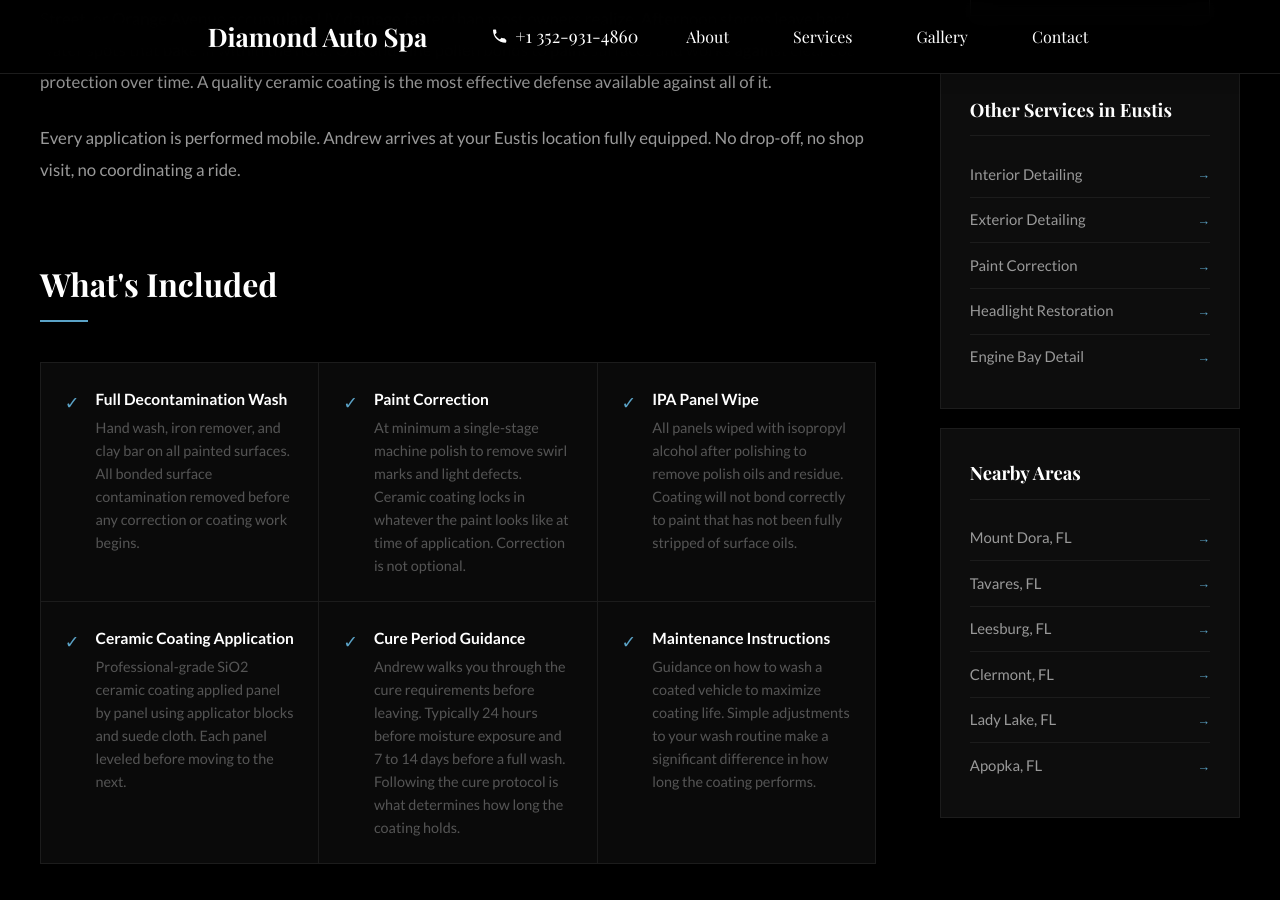
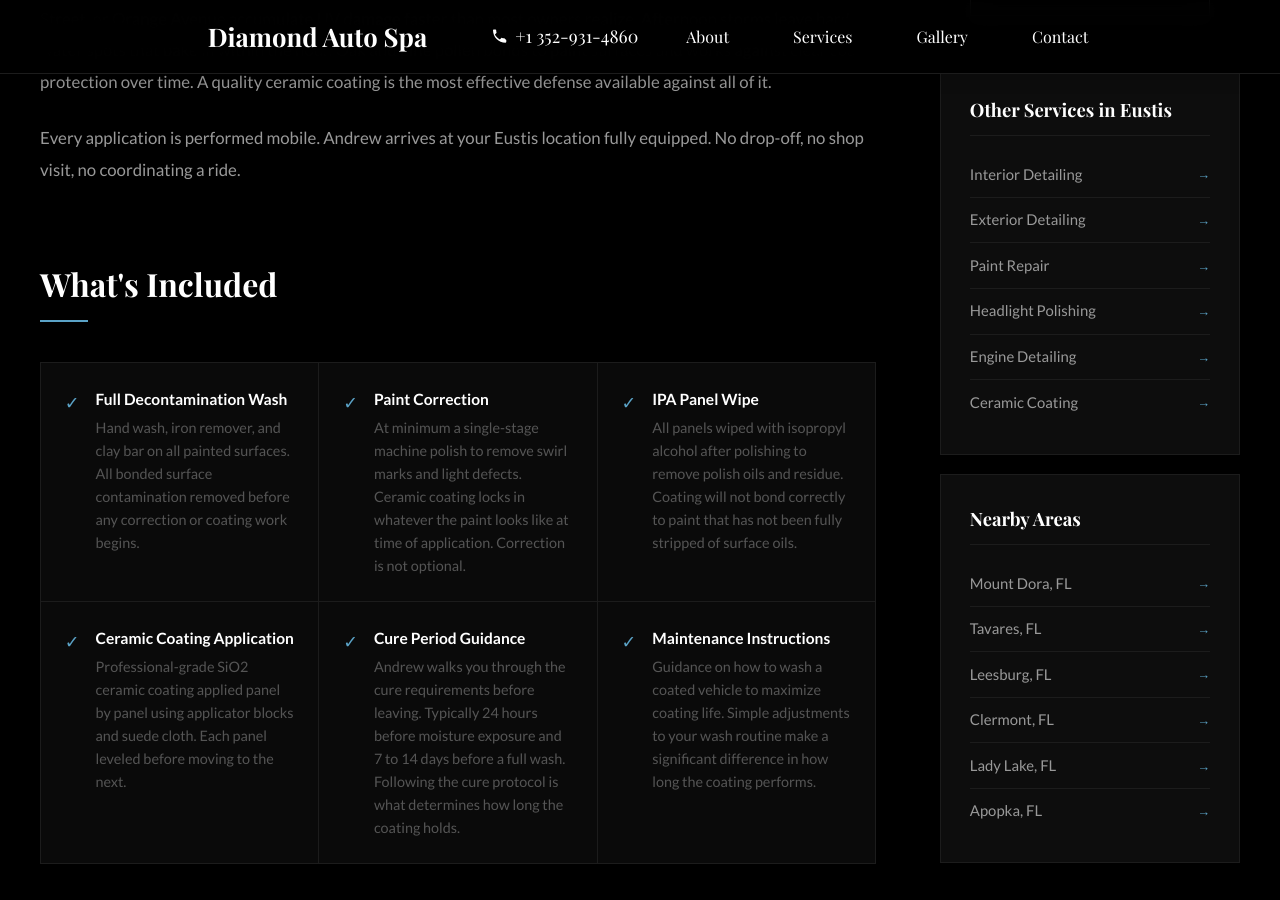
Before and after one commit to JamesBrownR/Diamond-Auto-Spa-Detailing, a Jekyll site: the page built from service-area/eustis-fl/ceramic-coating/index.html, in a window 1280 px wide and 900 px high, scrolled down 1095 px. Built offline with Jekyll 4.4.1, drawn with Linux system fonts in a browser that asks for light colours; some web fonts are replaced.

Commit message:
Update index.html

```diff
--- a/service-area/eustis-fl/ceramic-coating/index.html
+++ b/service-area/eustis-fl/ceramic-coating/index.html
@@ -299,13 +299,8 @@
 
         <div class="sidebar-card">
             <h3>Other Services in Eustis</h3>
-            <ul class="related-services-list">
-                <li><a href="/service-area/eustis-fl/interior-detailing/">Interior Detailing</a></li>
-                <li><a href="/service-area/eustis-fl/exterior-detailing/">Exterior Detailing</a></li>
-                <li><a href="/service-area/eustis-fl/paint-correction/">Paint Correction</a></li>
-                <li><a href="/service-area/eustis-fl/headlight-restoration/">Headlight Restoration</a></li>
-                <li><a href="/service-area/eustis-fl/engine-bay-detail/">Engine Bay Detail</a></li>
-            </ul>
+                       {% include services-list.html base_path="/service-area/eustis-fl/" %}
+
         </div>
 
         <div class="sidebar-card">
```
